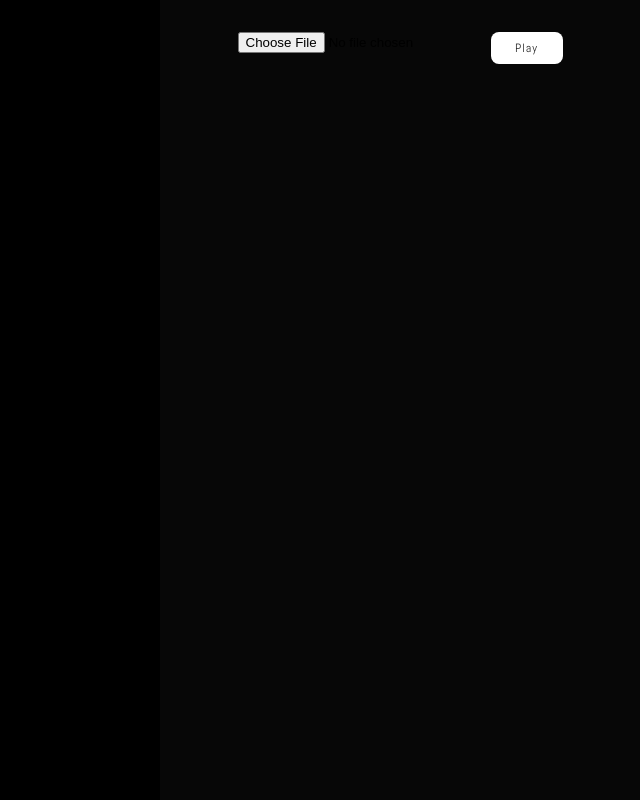
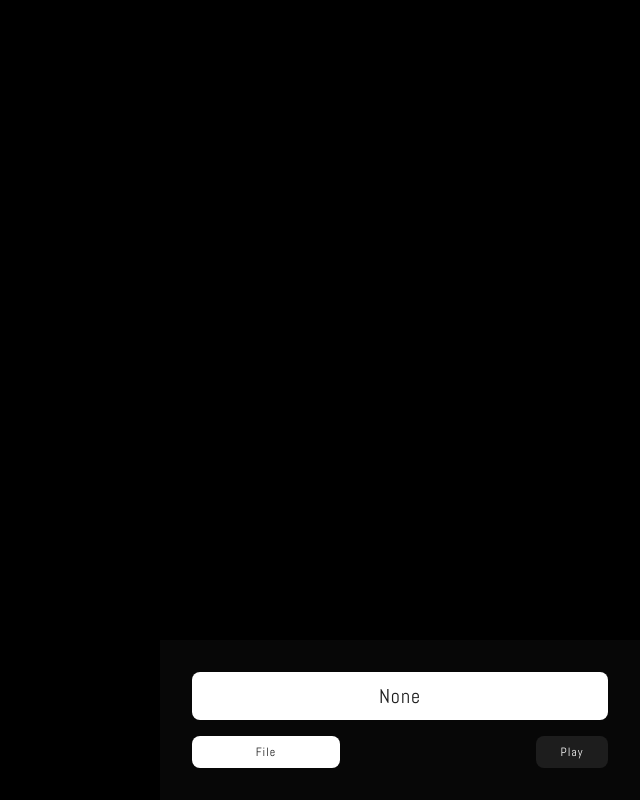
Before and after one commit to shuta13/rev, a Next.js app: page / in a window 1280 px wide. Shown: the whole page, without its empty margins (640-1280 px from the left). Built offline with nearby package versions, Linux system fonts and the light colour scheme.

Commit message:
feat: controller

```diff
--- a/components/common/AppButton.scss
+++ b/components/common/AppButton.scss
@@ -2,8 +2,8 @@
   width: 72px;
   height: 32px;
   border-radius: 8px;
-  background: #ffffff;
-  color: #1d1d1d;
+  background: #1d1d1d;
+  color: #ffffff;
   font-size: 1.5rem;
   font-family: "Abel", sans-serif;
   letter-spacing: 1px;
--- a/components/partials/Controller.scss
+++ b/components/partials/Controller.scss
@@ -1,11 +1,48 @@
 .Controller {
   position: fixed;
-  top: 0;
+  bottom: 0;
   right: 0;
   width: 480px;
-  height: 100%;
+  height: 320;
   padding: 32px;
   display: flex;
-  justify-content: center;
+  justify-content: space-between;
+  flex-wrap: wrap;
+  align-content: flex-start;
   background: #1d1d1d40;
 }
+
+.ControllerNP {
+  font-size: 2.5rem;
+  font-family: "Abel", sans-serif;
+  letter-spacing: 1px;
+  color: #1d1d1d;
+  width: 100%;
+  height: 48px;
+  background: #ffffff;
+  display: flex;
+  justify-content: center;
+  align-items: center;
+  margin-bottom: 16px;
+  border-radius: 8px;
+}
+
+.ControllerFileInput {
+  background: #ffffff;
+  // width: 148px;
+  min-width: 148px;
+  height: 32px;
+  display: flex;
+  justify-content: center;
+  align-items: center;
+  cursor: pointer;
+  font-size: 1.5rem;
+  font-family: "Abel", sans-serif;
+  letter-spacing: 1px;
+  border-radius: 8px;
+  color: #1d1d1d;
+
+  > input[type="file"] {
+    display: none;
+  }
+}
--- a/components/partials/Controller.tsx
+++ b/components/partials/Controller.tsx
@@ -1,12 +1,13 @@
-import React, { useState, useEffect, Ref } from "react";
+import React, { useState, useEffect } from "react";
 import { AppButton } from "../common/AppButton";
 
 export const Controller: React.FC<{
   propOnClick?: () => void;
   text?: string;
   fileInput: React.MutableRefObject<HTMLInputElement> | null;
+  file: React.MutableRefObject<HTMLInputElement> | null;
   setFile: (file) => void
-}> = ({ propOnClick, text, fileInput, setFile }) => {
+}> = ({ propOnClick, text, fileInput, file, setFile }) => {
   const [isPlaying, setIsPlaying] = useState(false);
   const [playButtonText, setPlayButtonText] = useState("Play");
   useEffect(() => {
@@ -14,7 +15,11 @@ export const Controller: React.FC<{
   }, [isPlaying]);
   return (
     <div className="Controller">
-      <label>
+      <div className="ControllerNP">
+        { file !== null ? fileInput.current.files[0].name.split(".")[0] : "None" }
+      </div>
+      <label className="ControllerFileInput">
+        File
         <input
           type="file"
           accept="audio/*"
@@ -25,7 +30,7 @@ export const Controller: React.FC<{
       <AppButton
         propOnClick={() => {
           propOnClick();
-          if (!text) setIsPlaying(!isPlaying);
+          if (!text && file !== null) setIsPlaying(!isPlaying);
         }}
         text={text !== undefined ? text : playButtonText}
       />
--- a/components/partials/Player.tsx
+++ b/components/partials/Player.tsx
@@ -16,6 +16,7 @@ import {
   LuminanceFormat,
 } from "three";
 import { Controller } from "./Controller";
+import { read } from "fs/promises";
 
 const vert = require("../../assets/shaders/index.vert");
 const frag = require("../../assets/shaders/index.frag");
@@ -69,7 +70,9 @@ const getSpectrumByFft = ({ analyser, uniforms }: GetSpectrumByFftParams) => {
   });
 };
 
-const handleOnClick = (uniforms) => {
+const handleOnClick = (uniforms, file) => {
+  if (file === null) return
+
   if (audioConfig.audio.isPlaying) {
     audioConfig.audio.pause();
   } else {
@@ -96,9 +99,23 @@ const handleOnClick = (uniforms) => {
   }
 };
 
+const convertFile = async (file) => {
+  const reader = new FileReader()
+
+  const load = new Promise((resolve) => {
+    reader.onload = (e) => {
+      resolve(e.target.result)
+    }
+  })
+
+  reader.readAsDataURL(file)
+
+  return load;
+}
+
 const GLSL: React.FC = () => {
   const fileInput = useRef<HTMLInputElement | null>(null);
-  const [file, setFile] = useState(null);
+  const [file, setFile] = useState<React.MutableRefObject<HTMLInputElement> | null>(null);
 
   const sceneConfig: SceneConfig = {
     scene: null,
@@ -168,10 +185,16 @@ const GLSL: React.FC = () => {
     audioConfig.fftSize = 512;
     audioConfig.listener = new AudioListener();
     audioConfig.audio = new Audio(audioConfig.listener);
-    audioConfig.file = "/audio/set-me-free.mp3";
   };
   useEffect(() => {
     if (file !== null) {
+      convertFile(file)
+        .then((r) => {
+          audioConfig.file = r as string
+        })
+        .catch((e) => {
+          throw e
+        })
       sceneConfig.renderer.render(sceneConfig.scene, sceneConfig.camera);
       animate();
     }
@@ -187,8 +210,9 @@ const GLSL: React.FC = () => {
     <>
       <canvas ref={onCanvasLoaded} className="PlayerCanvas" />
       <Controller
-        propOnClick={() => handleOnClick(sceneConfig.uniforms)}
+        propOnClick={() => handleOnClick(sceneConfig.uniforms, file)}
         fileInput={fileInput}
+        file={file}
         setFile={setFile}
       />
     </>
```
Also changed, not shown: 1 other file (tests, documents, lock files or other folders).
